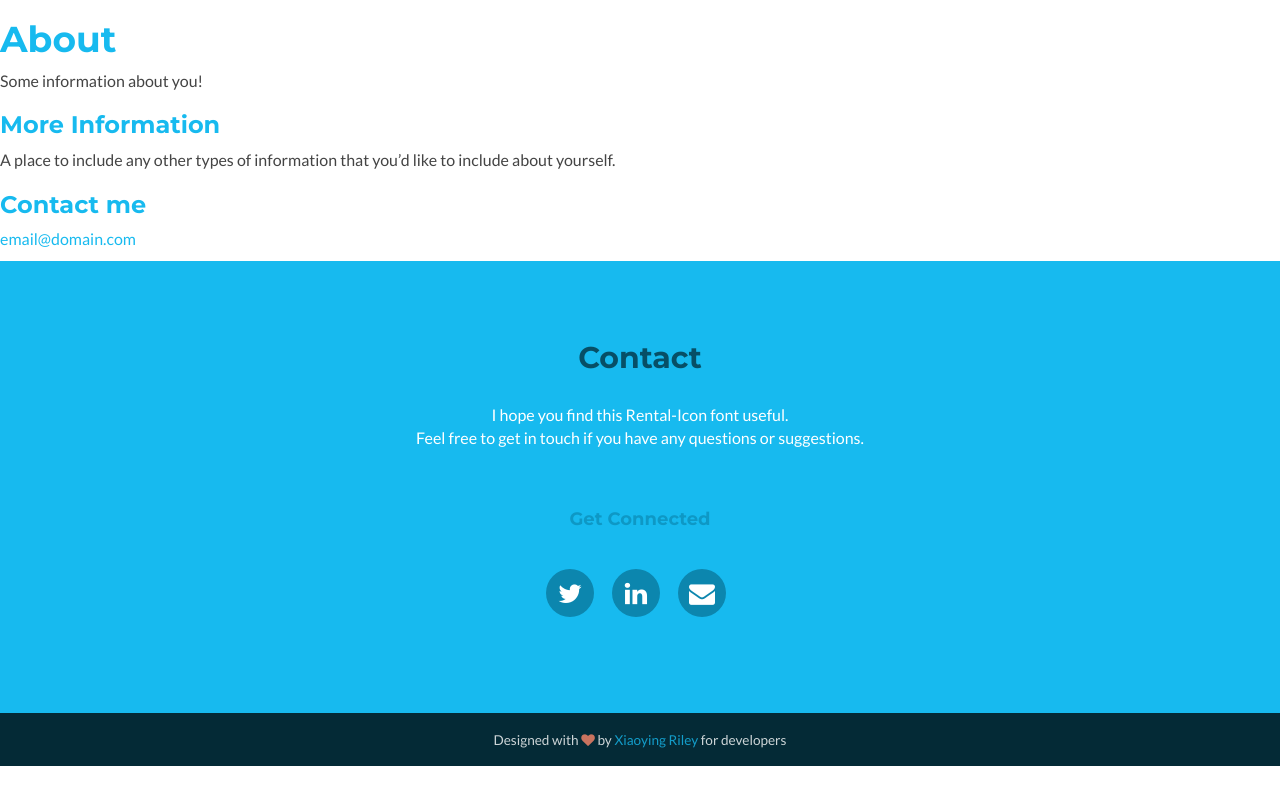
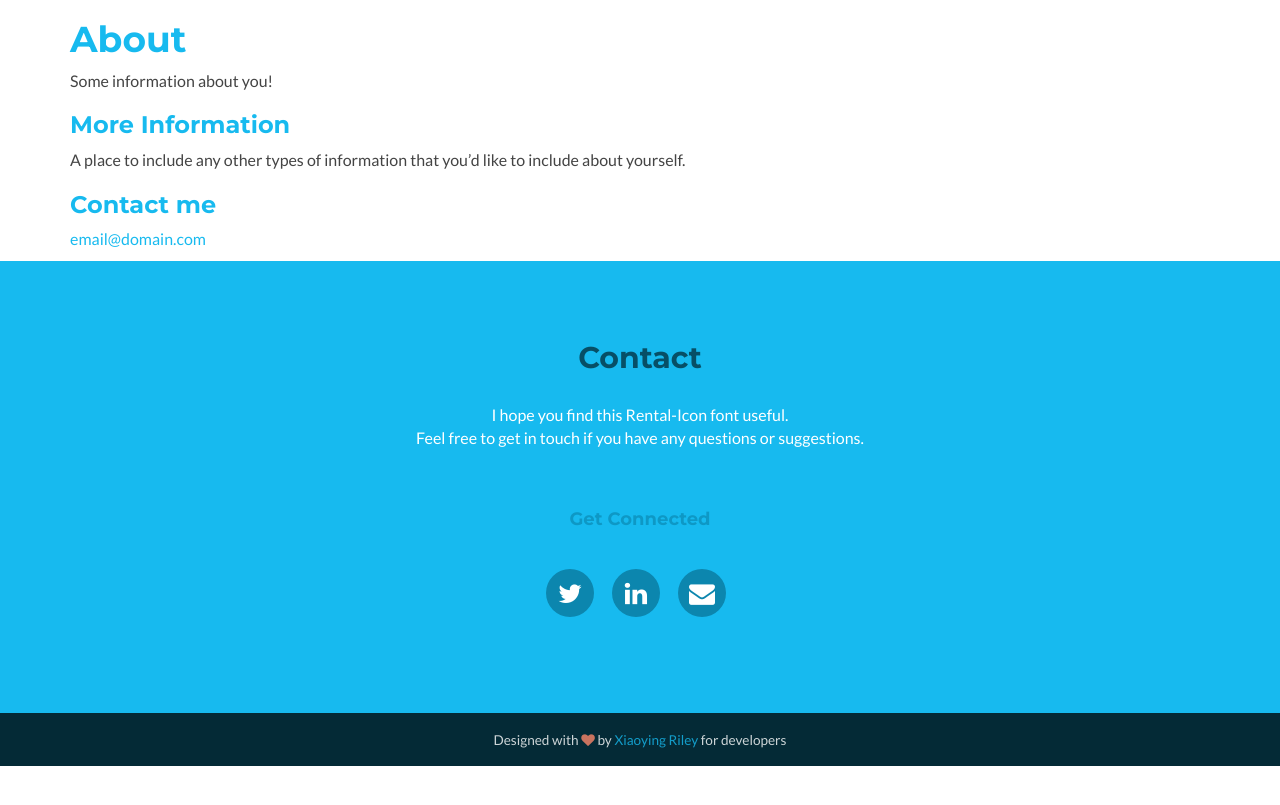
Before and after one commit to astuanax/rental-icon, a Jekyll site: the page built from about.md, in a window 1280 px wide. Shown: the top 805 px of the page. Built offline with Jekyll 4.4.1, drawn with Linux system fonts in a browser that asks for light colours; nearby versions of some CDN libraries; library files that are not in the unit come from our copies; Markdown is read by kramdown in place of the engine named in the settings; comment, search, counter and statistics services are not loaded.

Commit message:
No read more, just one post

```diff
--- a/_layouts/page.html
+++ b/_layouts/page.html
@@ -1,6 +1,7 @@
 ---
 layout: default
 ---
+<section id="page"><div class="container">
 
 <article class="page">
 
@@ -10,3 +11,4 @@
     {{ content }}
   </div>
 </article>
+</div></section>
--- a/index.html
+++ b/index.html
@@ -118,7 +118,6 @@
         {{ post.content }}
       </div>
 
-      <a href="{{ site.baseurl }}{{ post.url }}" class="read-more">Read More</a>
     </article>
   {% endfor %}
 </div>
```
